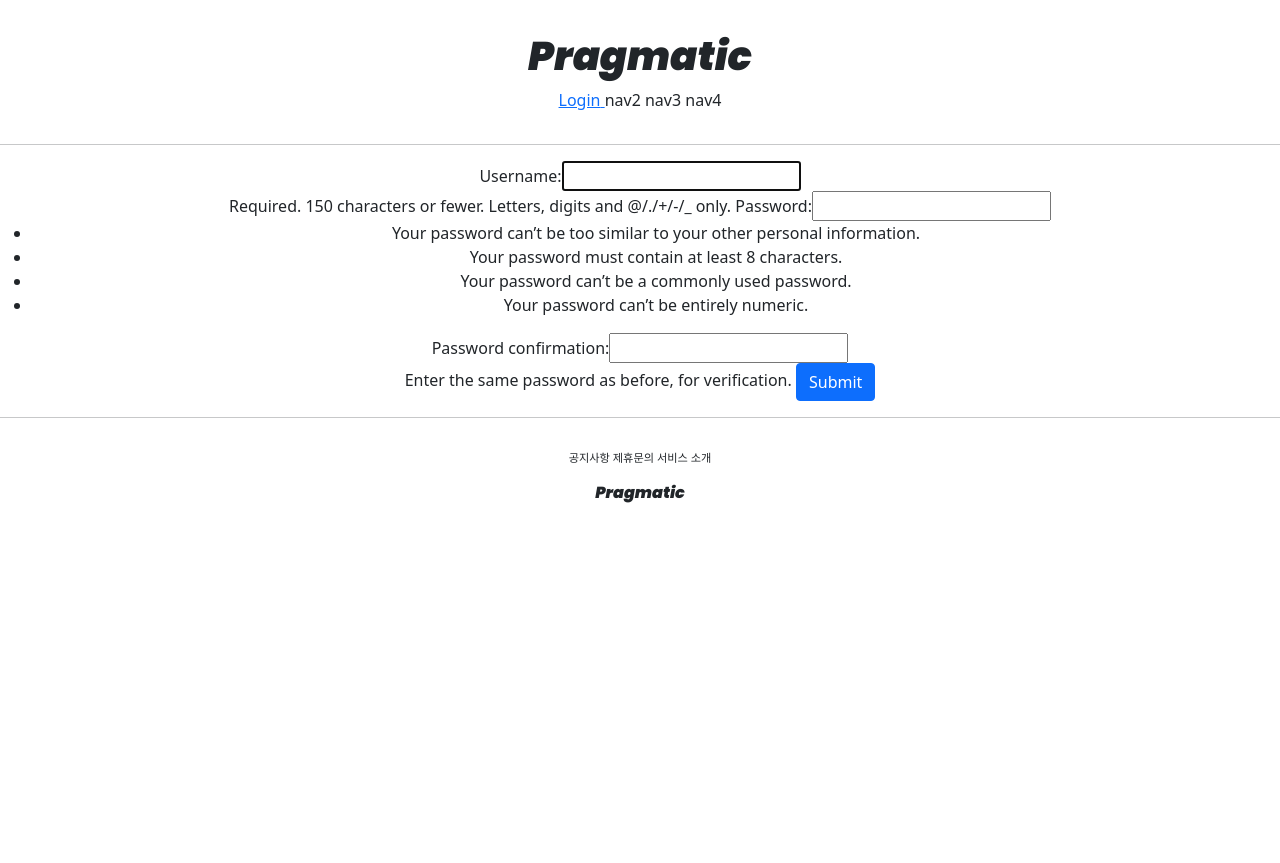
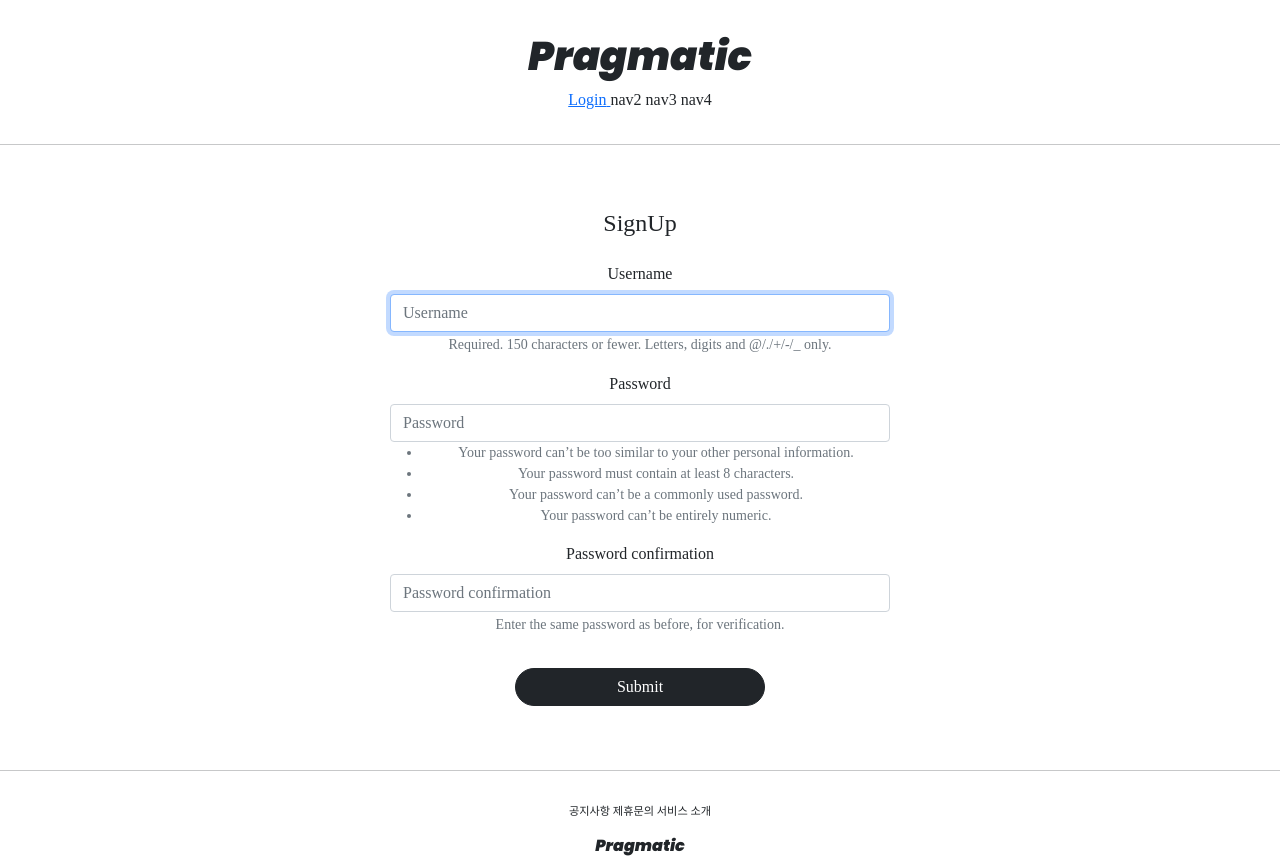
Before and after one commit to bhnvx/Django_CloneCoding, a Django app: page /account/create/ in a window 1280 px wide. Before the commit the page ends 503 px from the top, so only its background shows below. Run offline with Django 3.2, Linux system fonts and the light colour scheme; some libraries are stand-ins or nearby versions.

Commit message:
django course 23 commit

```diff
--- a/accountapp/templates/accountapp/create.html
+++ b/accountapp/templates/accountapp/create.html
@@ -1,11 +1,16 @@
 {% extends 'base.html' %}
+{% load bootstrap4 %}
 
 {% block content %}
-<div style="text-align: center">
+<div style="text-align: center; max-width: 500px; margin: 4rem auto">
+    <div class="mb-4">
+        <h4>SignUp</h4>
+    </div>
     <form action="{% url 'accountapp:create' %}" method="post">
         {% csrf_token %}
-        {{ form }}
-        <input type="submit" class="btn btn-primary">
+<!--        {{ form }}-->
+        {% bootstrap_form form %}
+        <input type="submit" class="btn btn-dark rounded-pill col-6 mt-3">
     </form>
 </div>
 {% endblock %}
--- a/pragmatic/settings.py
+++ b/pragmatic/settings.py
@@ -48,6 +48,7 @@ INSTALLED_APPS = [
     'django.contrib.sessions',
     'django.contrib.messages',
     'django.contrib.staticfiles',
+    'bootstrap4',
     'accountapp',
 ]
 
--- a/templates/base.html
+++ b/templates/base.html
@@ -3,7 +3,7 @@
 
     {% include 'head.html' %}
 
-<body>
+<body style="font-family: 'NanumBarunGothicBold';">
 
     {% include 'header.html' %}
 
--- a/templates/head.html
+++ b/templates/head.html
@@ -14,4 +14,31 @@
 
     <!--  DEFAULT CSS Link  -->
     <link rel="stylesheet" type="text/css" href="{% static 'base.css' %}">
+
+    <!--  Font  -->
+    <style>
+        @font-face {
+            font-family: 'NanumBarunGothic';
+            src: local('NanumBarunGothic'),
+            url("{% static 'fonts/NanumBarunGothic.otf' %}") format("opentype");
+        }
+
+        @font-face {
+            font-family: 'NanumBarunGothicBlod';
+            src: local('NanumBarunGothicBlod'),
+            url("{% static 'fonts/NanumBarunGothicBlod.otf' %}") format("opentype");
+        }
+
+        @font-face {
+            font-family: 'NanumBarunGothicLight';
+            src: local('NanumBarunGothicLight'),
+            url("{% static 'fonts/NanumBarunGothicLight.otf' %}") format("opentype");
+        }
+
+        @font-face {
+            font-family: 'NanumBarunGothicUltraLight';
+            src: local('NanumBarunGothicUltraLight'),
+            url("{% static 'fonts/NanumBarunGothicUltraLight.otf' %}") format("opentype");
+        }
+    </style>
 </head>
```
Also changed, not shown: accountapp/templates/accountapp/login.html (+5 -3 lines), 4 other files.
